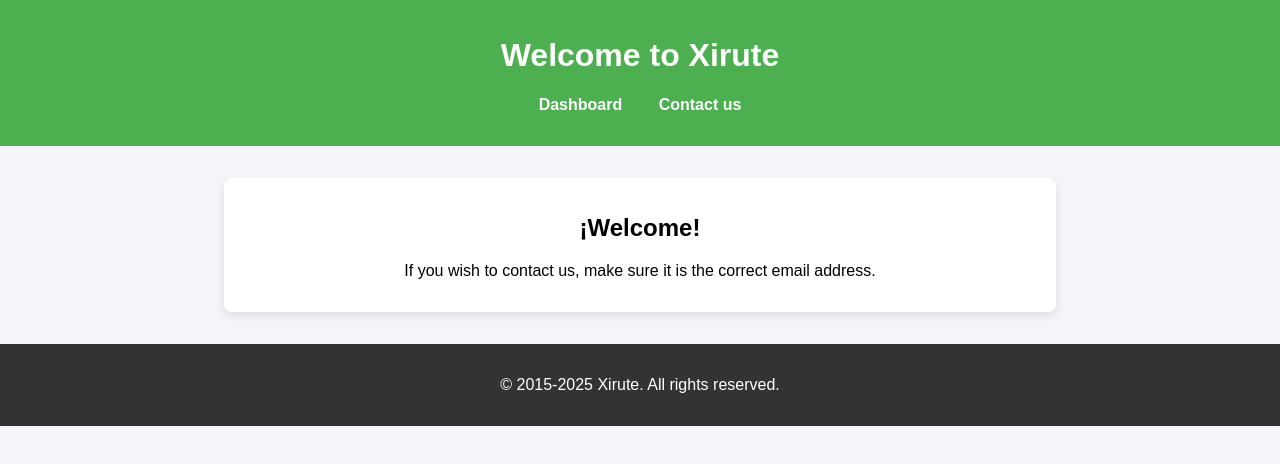
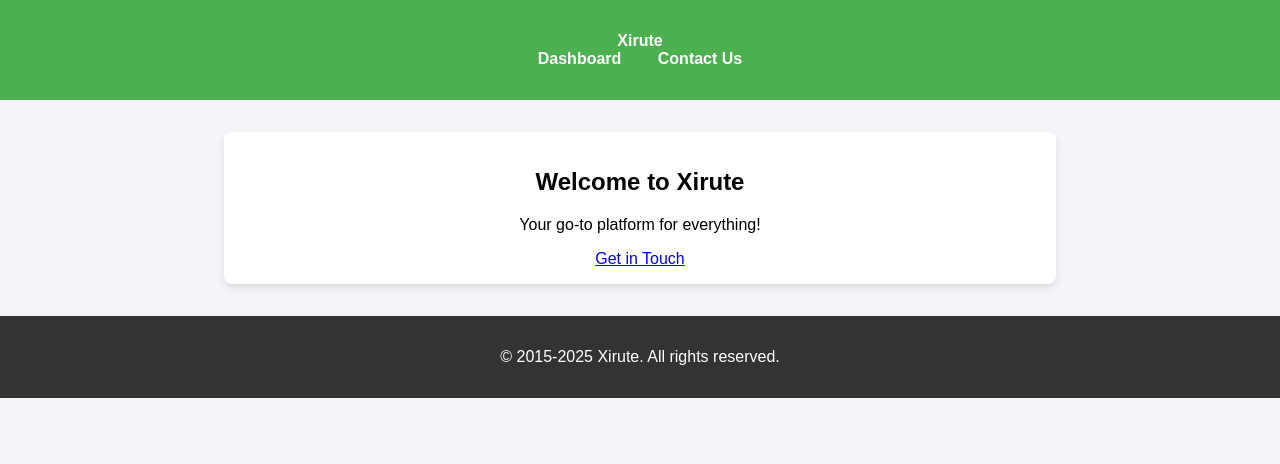
Before and after one commit to atocmi/xirute-site, a plain HTML site: page index.html in a window 1280 px wide. Drawn offline with Linux system fonts and the light colour scheme.

Commit message:
Update index.html

```diff
--- a/index.html
+++ b/index.html
@@ -8,15 +8,18 @@
 </head>
 <body>
     <header>
-        <h1>Welcome to Xirute</h1>
         <nav>
-            <a href="index.html">Dashboard</a>
-            <a href="contact.html">Contact us</a>
+            <a href="index.html" class="logo">Xirute</a>
+            <div class="menu">
+                <a href="index.html">Dashboard</a>
+                <a href="contact.html">Contact Us</a>
+            </div>
         </nav>
     </header>
-    <section>
-        <h2>¡Welcome!</h2>
-        <p>If you wish to contact us, make sure it is the correct email address.</p>
+    <section class="hero">
+        <h1>Welcome to Xirute</h1>
+        <p>Your go-to platform for everything!</p>
+        <a href="contact.html" class="btn">Get in Touch</a>
     </section>
     <footer>
         <p>&copy; 2015-2025 Xirute. All rights reserved.</p>
```
